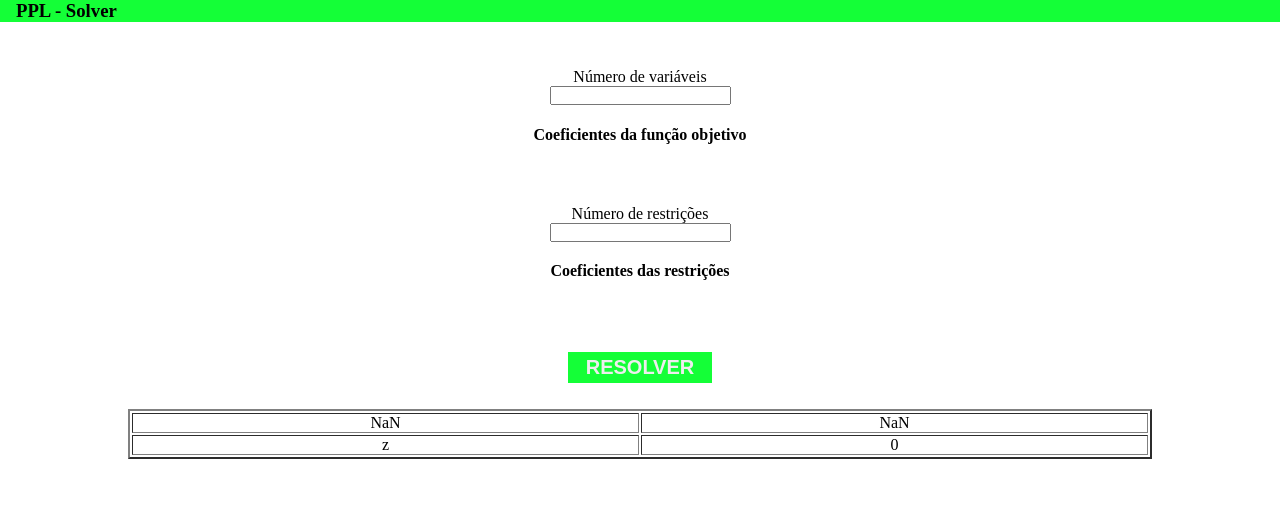
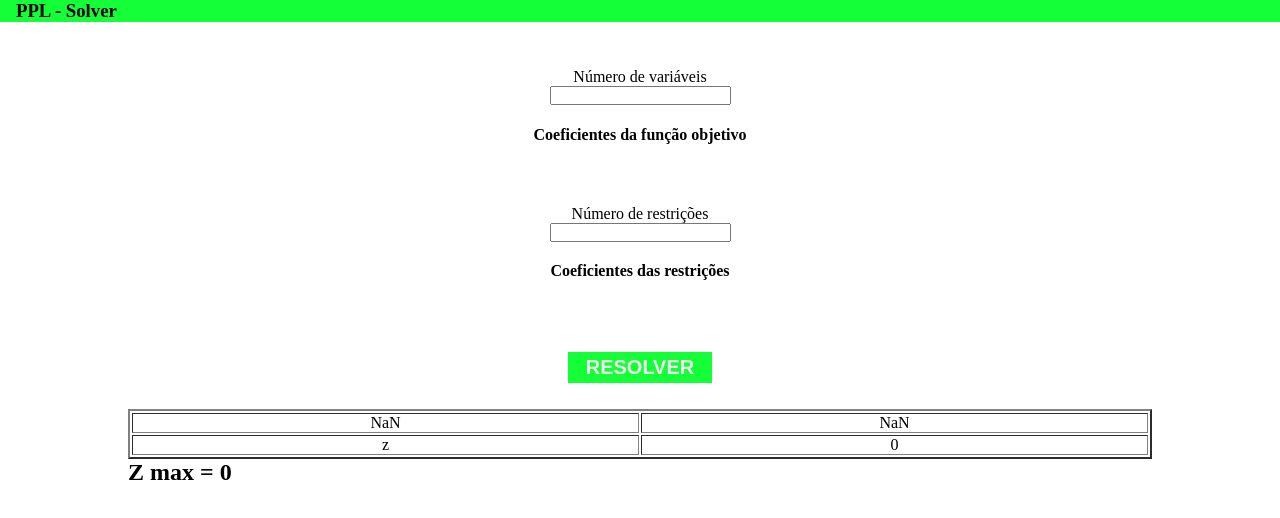
Before and after one commit to alvarolopes2021/lpp-solver, an Angular app: page / in a window 1280 px wide. Both pictures are taken after a click on the button "RESOLVER". Shown: the top 518 px of the page. Built offline with nearby package versions, Linux system fonts and the light colour scheme.

Commit message:
feat: added z max

```diff
--- a/src/app/app.component.html
+++ b/src/app/app.component.html
@@ -54,4 +54,8 @@
     </table>
   </div>
 
+  <div class="solution-table" *ngIf="solved">
+    <h2>Z max = {{table[1][table[1].length - 1]}}</h2>
+  </div>
+
 </div>
```
